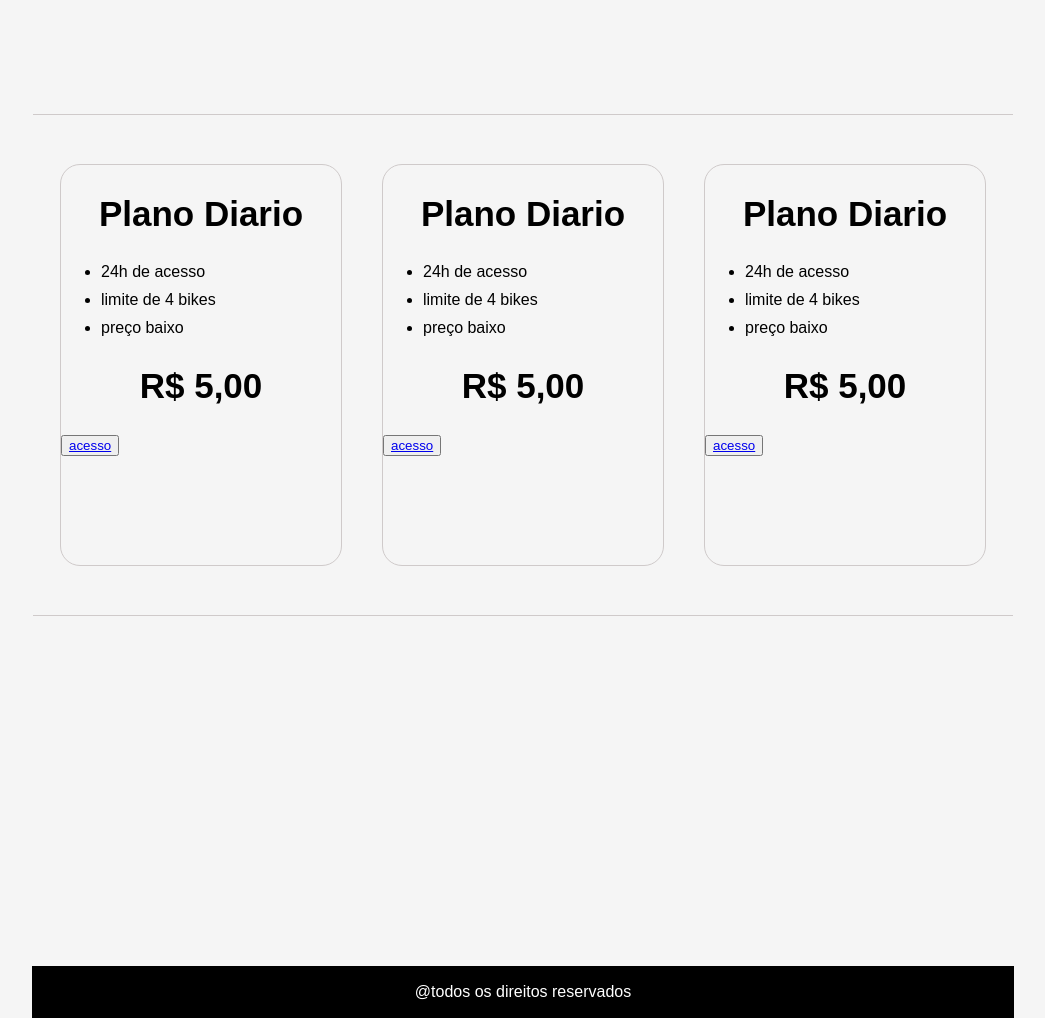
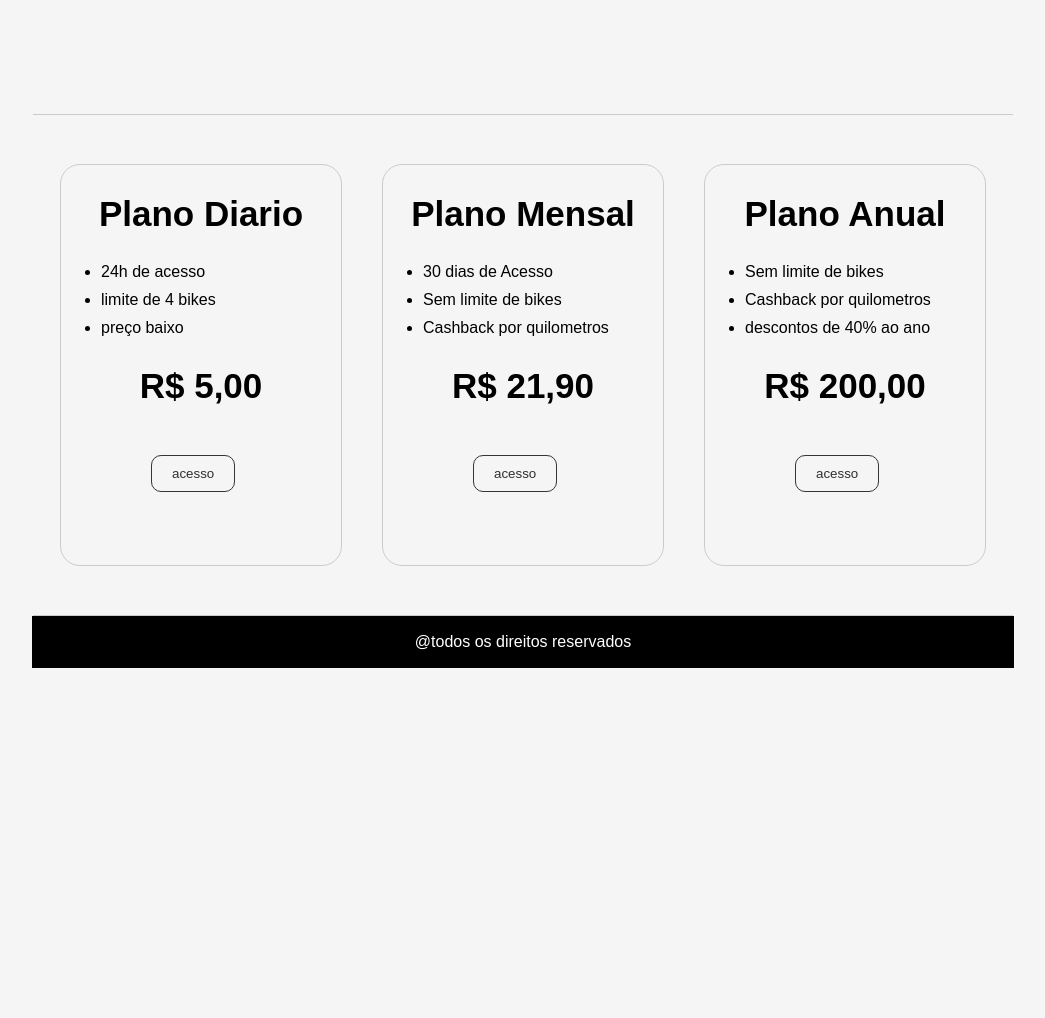
Before and after one commit to ney332/EcoRide, a PHP site: page /planos.html in a window 1280 px wide. Shown: the part 342-1360 px from the top of the page, without its empty margins (117-1162 px from the left). After the commit the page ends 1010 px from the top, so only its background shows below. Run offline with PHP 8.4, Linux system fonts and the light colour scheme.

```diff
--- a/index.html
+++ b/index.html
@@ -4,6 +4,7 @@
     <meta name="viewport" content="width=device-width, initial-scale=1.0">
     <title>Document</title>
     <link rel="stylesheet" href="style.css">
+    <link rel="shortcut icon" href="./img/icon.PNG" type="image/x-icon">
 </head>
 <body>
     <header>
--- a/planos.html
+++ b/planos.html
@@ -4,6 +4,7 @@
     <meta name="viewport" content="width=device-width, initial-scale=1.0">
     <title>Document</title>
     <link rel="stylesheet" href="style.css">
+    <link rel="shortcut icon" href="img/icon.PNG" type="image/x-icon">
 </head>
 <body>
     <header>
@@ -38,24 +39,24 @@
                 <button class="butao"><a href="#">acesso</a></button>
         </div>
         <div class="card2" id="card">
-            <h2>Plano Diario</h2>
+            <h2>Plano Mensal</h2>
             <ul>
-                <li>24h de acesso</li>
-                <li>limite de 4 bikes</li>
-                <li>preço baixo</li>
+                <li>30 dias de Acesso</li>
+                <li>Sem limite de bikes</li>
+                <li>Cashback por quilometros</li>
             </ul>
-            <h2> R$ 5,00</h2>
+            <h2> R$ 21,90</h2>
 
             <button class="butao"><a href="#">acesso</a></button>
         </div>
         <div class="card3" id="card">
-            <h2>Plano Diario</h2>
+            <h2>Plano Anual</h2>
             <ul>
-                <li>24h de acesso</li>
-                <li>limite de 4 bikes</li>
-                <li>preço baixo</li>
+                <li>Sem limite de bikes</li>
+                <li>Cashback por quilometros</li>
+                <li>descontos de 40% ao ano</li>
             </ul>
-            <h2> R$ 5,00</h2>
+            <h2> R$ 200,00</h2>
 
             <button class="butao"><a href="#">acesso</a></button>
 
@@ -63,9 +64,6 @@
 
     </div>
 
-    <div class="beneficios">
-
-        </div>
     </div>
     <footer>
         <p>@todos os direitos reservados</p>
--- a/style.css
+++ b/style.css
@@ -126,6 +126,7 @@ img{
   height: 400px;
   border: 1px solid rgb(207, 202, 202);
   border-radius: 20px;
+  text-decoration: none;
 }
 .cards h2{
   font-size: 35px;
@@ -135,6 +136,19 @@ img{
   margin-bottom: 10px;
 }
 
+.butao{
+  margin-left: 90px;
+  padding: 10px 20px;
+  margin-top: 20px;
+  background-color: #f5f5f5;
+  border: 1px solid rgb(54, 52, 52);
+  border-radius: 10px;
+  text-decoration: none;
+}
+.butao a{
+  text-decoration: none;
+  color: rgb(49, 47, 47);
+}
 
 
 
```
Also changed, not shown: formulario.html (added).
